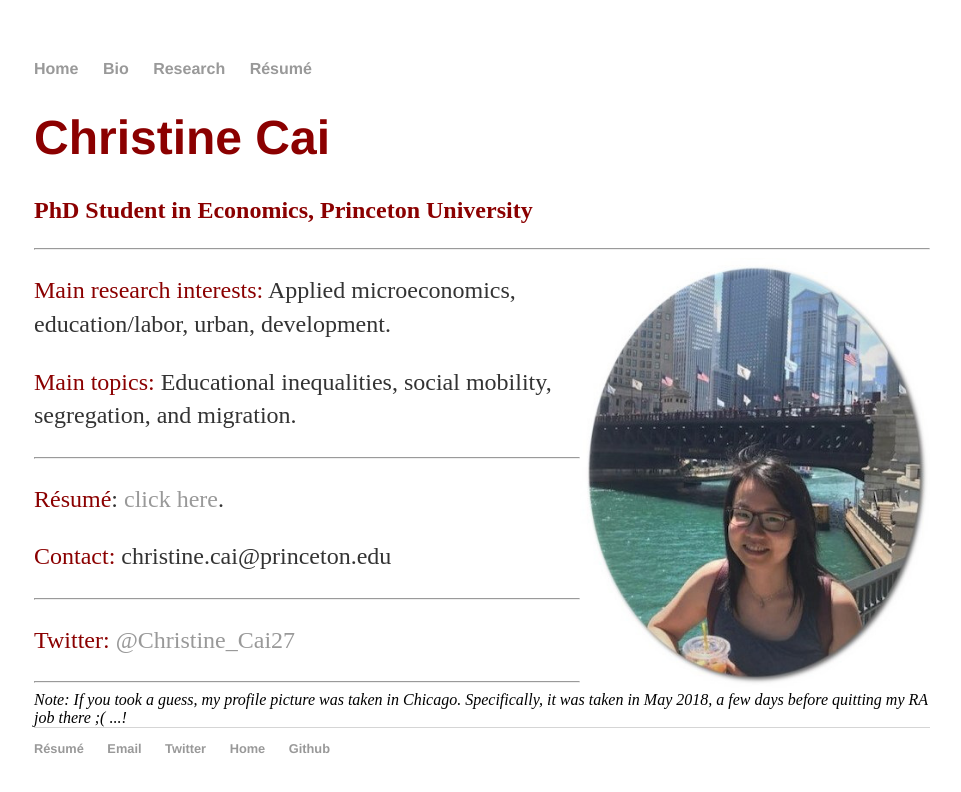
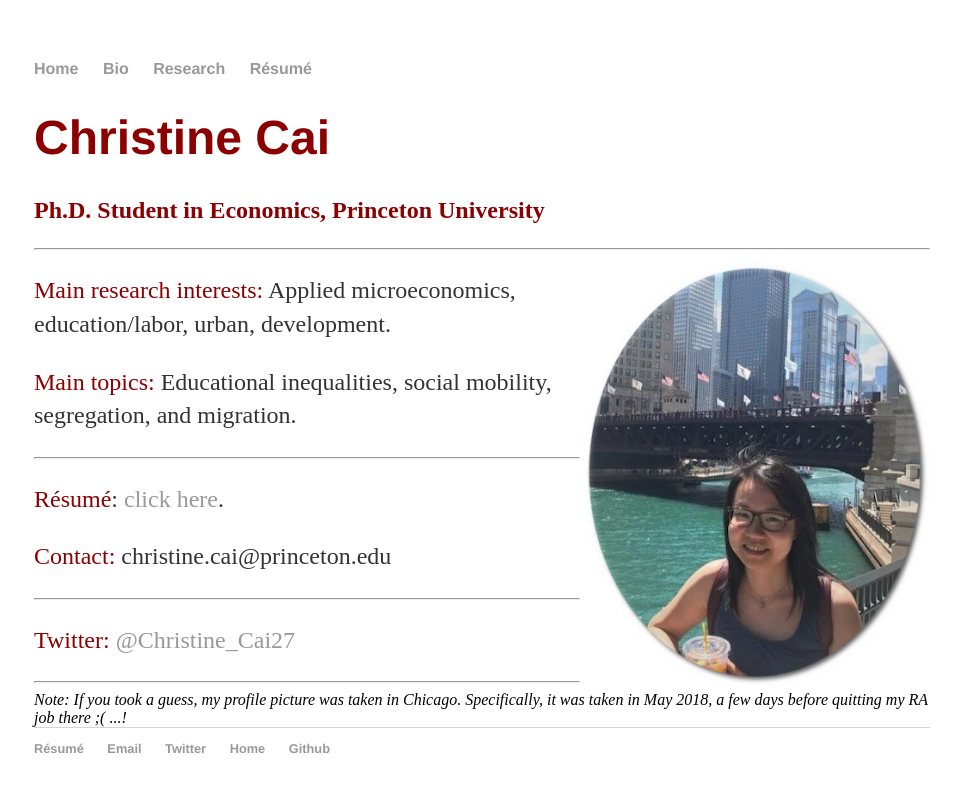
Before and after one commit to christinecai/christinecai.github.io, a Jekyll site: the page built from index.html, in a window 1280 px wide. Shown: the top 792 px of the page, without its empty margins (158-1119 px from the left). Built offline with Jekyll 4.4.1, drawn with Linux system fonts in a browser that asks for light colours.

Commit message:
Update index.html

```diff
--- a/index.html
+++ b/index.html
@@ -8,7 +8,7 @@ title: Christine Cai
 	<div class="col-sm-4">
 
 		<p class="lead"><h1><font color="darkred">Christine Cai</font></h1></p>
-		<p><h2><font color="darkred">PhD Student in Economics, Princeton University</font></h2></p>
+		<p><h2><font color="darkred">Ph.D. Student in Economics, Princeton University</font></h2></p>
 
 		<hr />
 
```
